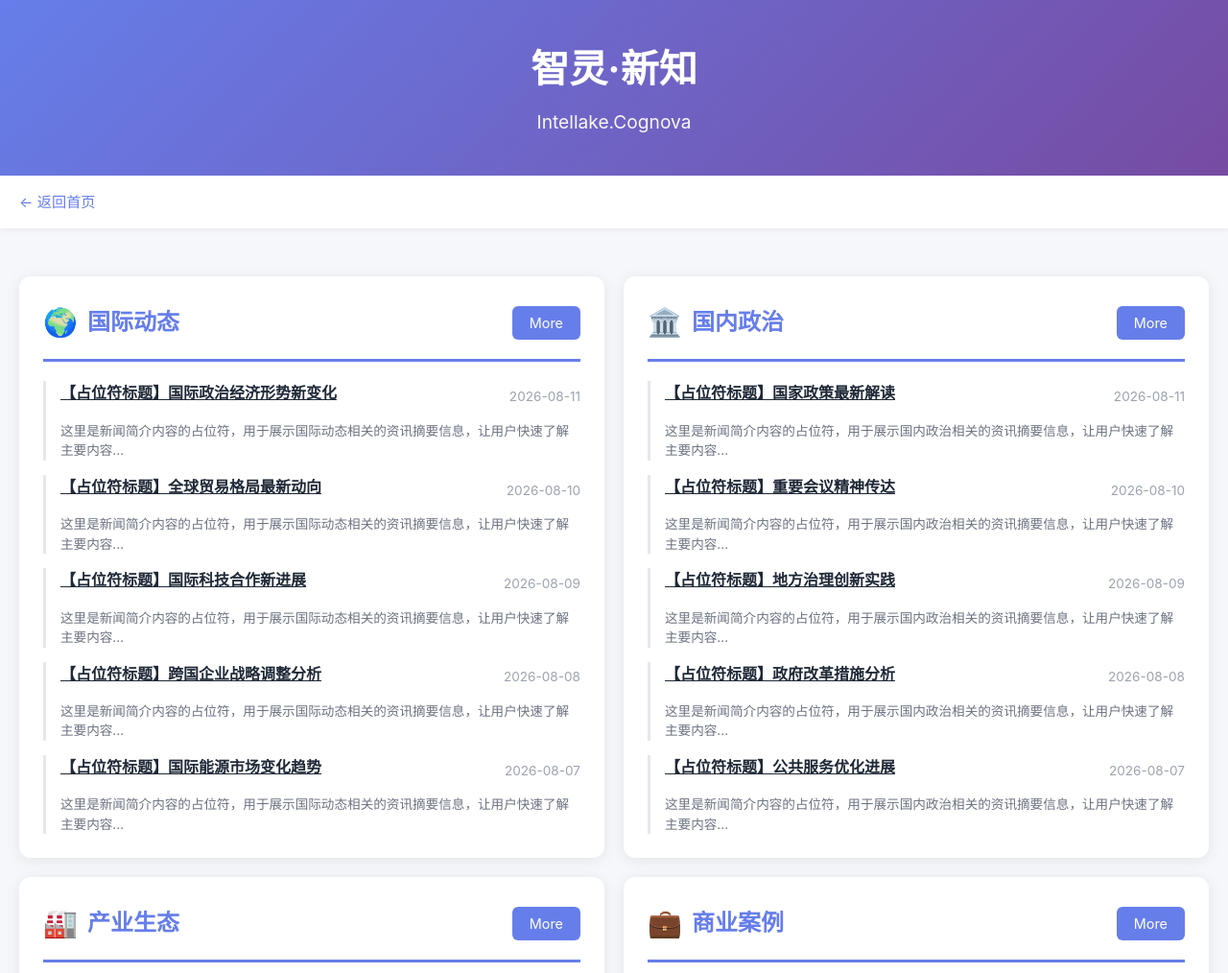
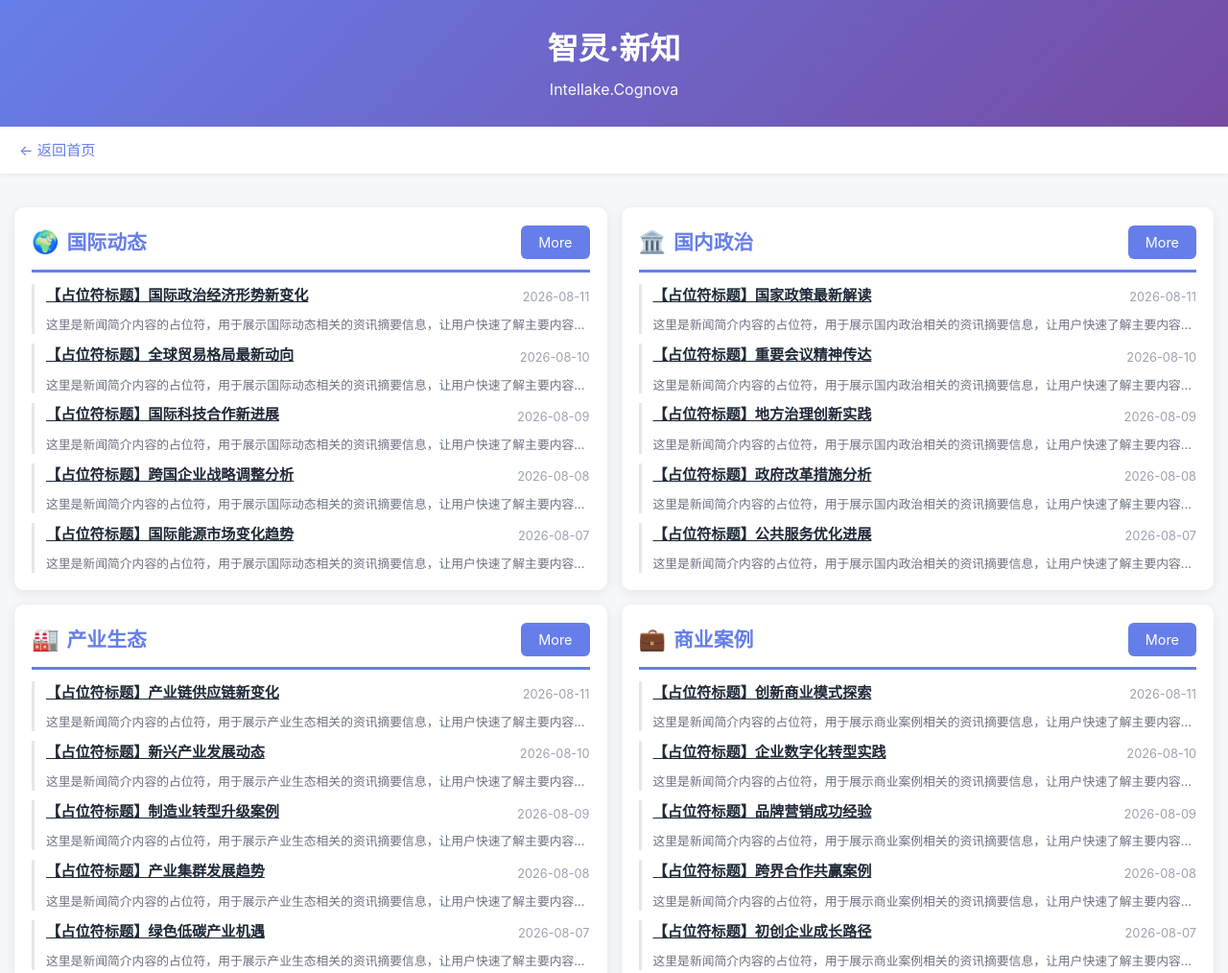
Before and after one commit to hudongcai/hudc0117.github.io, a website: page cognova.html in a window 1280 px wide. Shown: the top 1014 px of the page at 96% size. Drawn offline with Linux system fonts and the light colour scheme.

Commit message:
🎨 Optimize cognova.html layout for compact viewing
- Reduce header padding: 40px → 25px
- Reduce header title size: 2.5em → 2em
- Reduce module padding: 25px → 18px
- Reduce module gaps: 20px → 15px
- Reduce news item gaps: 15px → 10px
- Reduce font sizes for more compact display
- Add 2-line clamp for news descriptions to prevent overflow
- Reduce footer margins and padding
- Overall page height reduced by ~30% for better one-screen viewing

```diff
--- a/cognova.html
+++ b/cognova.html
@@ -21,26 +21,26 @@
         .header {
             background: linear-gradient(135deg, #667eea 0%, #764ba2 100%);
             color: white;
-            padding: 40px 20px;
+            padding: 25px 20px;
             text-align: center;
             box-shadow: 0 2px 10px rgba(0,0,0,0.1);
         }
 
         .header h1 {
-            font-size: 2.5em;
-            margin-bottom: 8px;
+            font-size: 2em;
+            margin-bottom: 5px;
         }
 
         .header .subtitle {
-            font-size: 1.2em;
+            font-size: 1em;
             opacity: 0.95;
         }
 
         .nav {
             background: white;
-            padding: 15px 20px;
+            padding: 12px 20px;
             box-shadow: 0 2px 5px rgba(0,0,0,0.05);
-            margin-bottom: 30px;
+            margin-bottom: 20px;
         }
 
         .nav a {
@@ -56,21 +56,21 @@
         .container {
             max-width: 1400px;
             margin: 0 auto;
-            padding: 20px;
+            padding: 15px;
         }
 
         .modules-grid {
             display: grid;
             grid-template-columns: repeat(2, 1fr);
-            gap: 20px;
-            margin-bottom: 40px;
+            gap: 15px;
+            margin-bottom: 30px;
         }
 
         .module {
             background: white;
-            border-radius: 12px;
-            padding: 25px;
-            box-shadow: 0 2px 15px rgba(0,0,0,0.08);
+            border-radius: 10px;
+            padding: 18px;
+            box-shadow: 0 2px 12px rgba(0,0,0,0.08);
             transition: all 0.3s ease;
         }
 
@@ -81,49 +81,49 @@
 
         .module-header {
             border-bottom: 3px solid #667eea;
-            padding-bottom: 15px;
-            margin-bottom: 20px;
+            padding-bottom: 10px;
+            margin-bottom: 12px;
             display: flex;
             justify-content: space-between;
             align-items: center;
         }
 
         .module-title {
-            font-size: 1.5em;
+            font-size: 1.3em;
             font-weight: 600;
             color: #667eea;
             display: flex;
             align-items: center;
-            gap: 10px;
+            gap: 8px;
         }
 
         .module-icon {
-            font-size: 1.2em;
+            font-size: 1.1em;
         }
 
         .news-list {
             display: flex;
             flex-direction: column;
-            gap: 15px;
+            gap: 10px;
         }
 
         .news-item {
             border-left: 3px solid #e5e7eb;
-            padding-left: 15px;
+            padding-left: 12px;
             transition: all 0.2s ease;
             cursor: pointer;
         }
 
         .news-item:hover {
             border-left-color: #667eea;
-            padding-left: 18px;
+            padding-left: 15px;
         }
 
         .news-title {
-            font-size: 1em;
+            font-size: 0.95em;
             font-weight: 600;
             color: #1f2937;
-            margin-bottom: 8px;
+            margin-bottom: 5px;
             cursor: pointer;
             transition: color 0.2s ease;
         }
@@ -136,18 +136,22 @@
             display: flex;
             justify-content: space-between;
             align-items: center;
-            margin-bottom: 8px;
+            margin-bottom: 5px;
         }
 
         .news-date {
-            font-size: 0.85em;
+            font-size: 0.8em;
             color: #9ca3af;
         }
 
         .news-description {
-            font-size: 0.85em;
+            font-size: 0.8em;
             color: #6b7280;
-            line-height: 1.5;
+            line-height: 1.4;
+            display: -webkit-box;
+            -webkit-line-clamp: 2;
+            -webkit-box-orient: vertical;
+            overflow: hidden;
         }
 
         .more-button {
@@ -173,8 +177,8 @@
             background: #2d3748;
             color: white;
             text-align: center;
-            padding: 30px 20px;
-            margin-top: 50px;
+            padding: 20px;
+            margin-top: 30px;
         }
 
         .footer p {
```
